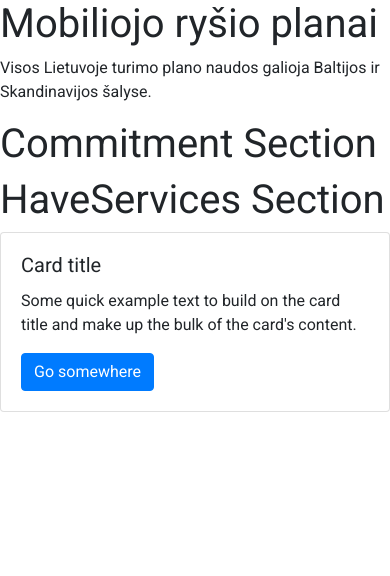
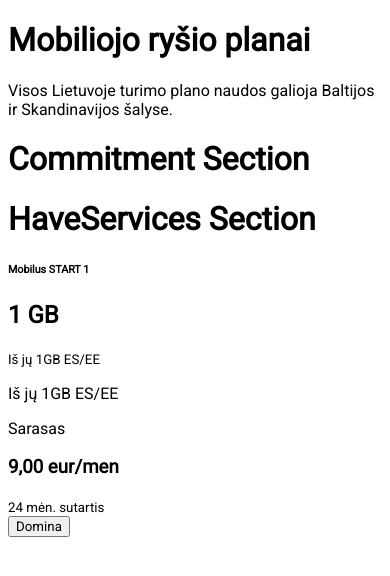
Before and after one commit to EivydasLeo-zz/react-telia, a React (Create React App) app: page / in a window 390 px wide. Shown: the top 576 px of the page. Built offline with nearby package versions, Linux system fonts and the light colour scheme.

Commit message:
mobile plan html part

```diff
--- a/package.json
+++ b/package.json
@@ -6,7 +6,6 @@
     "@testing-library/jest-dom": "^5.14.1",
     "@testing-library/react": "^11.2.7",
     "@testing-library/user-event": "^12.8.3",
-    "bootstrap": "^4.6.0",
     "cra-template": "1.1.2",
     "react": "^17.0.2",
     "react-dom": "^17.0.2",
--- a/src/App.css
+++ b/src/App.css
@@ -4,3 +4,10 @@
   box-sizing: border-box;
   font-family: 'Roboto', sans-serif;
 }
+
+/* Cart section */
+
+.card-miniTitle {
+  font-weight: 100;
+  color: gray;
+}
--- a/src/components/mobilePlan.jsx
+++ b/src/components/mobilePlan.jsx
@@ -4,15 +4,18 @@
   state = {};
   render() {
     return (
-      <div className="card">
-        <div className="card-body">
-          <h5 className="card-title">Card title</h5>
-          <p className="card-text">
-            Some quick example text to build on the card title and make up the bulk of the card's content.
-          </p>
-          <a href="/" className="btn btn-primary">
-            Go somewhere
-          </a>
+      <div className="mobile-plan">
+        <h6 className="plan__header">Mobilus START 1</h6>
+        <h2 className="plan__dataAllow">1 GB</h2>
+        <small className="plan__dataEU">Iš jų 1GB ES/EE</small>
+        <p className="plan__min-sms">Iš jų 1GB ES/EE</p>
+        <div className="plan__features">Sarasas</div>
+        <div className="plan__bottom">
+          <div className="bottom__price-part">
+            <h3>9,00 eur/men</h3>
+            <small>24 mėn. sutartis</small>
+          </div>
+          <button className="plan__cta">Domina</button>
         </div>
       </div>
     );
--- a/src/index.js
+++ b/src/index.js
@@ -1,7 +1,6 @@
 import React from 'react';
 import ReactDOM from 'react-dom';
 import App from './App';
-import 'bootstrap/dist/css/bootstrap.min.css';
 
 ReactDOM.render(
   <React.StrictMode>
```
Also changed, not shown: src/components/mobilePlanOff.jsx (added, +34 -0 lines).
